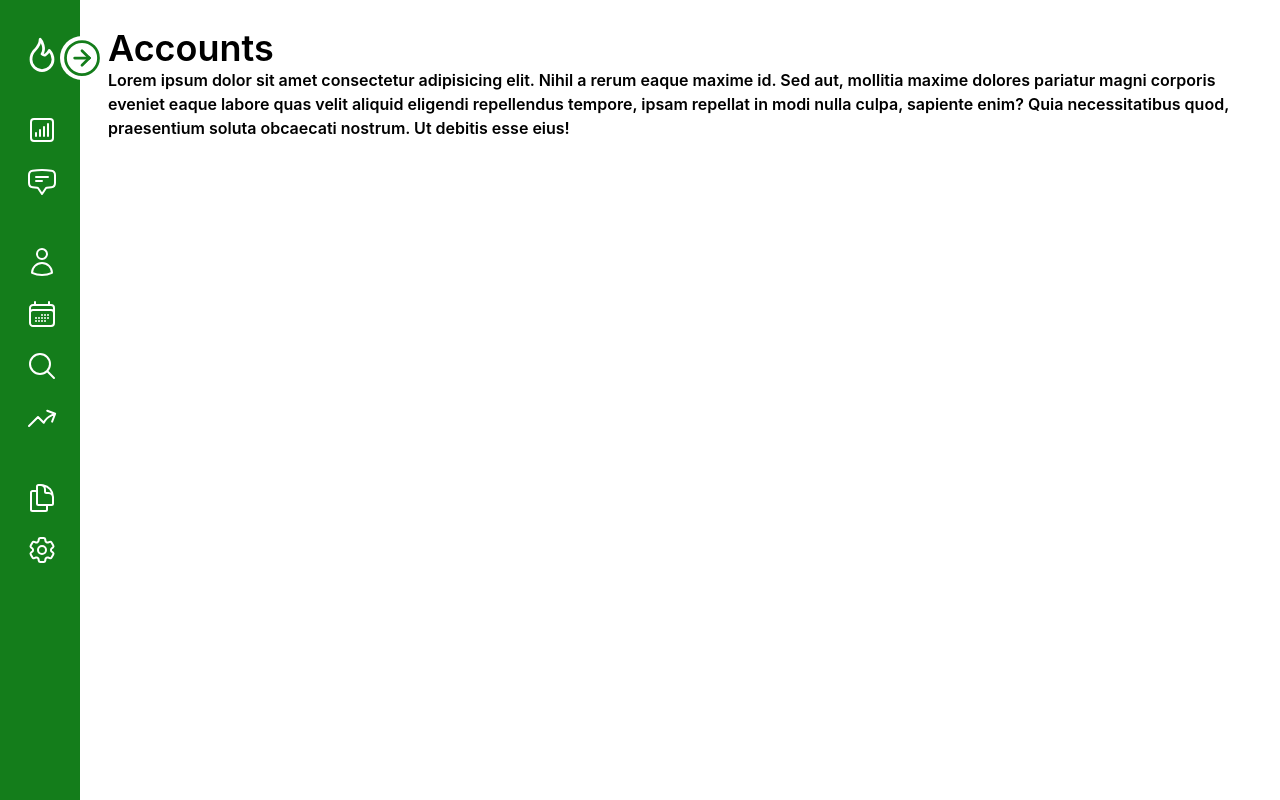
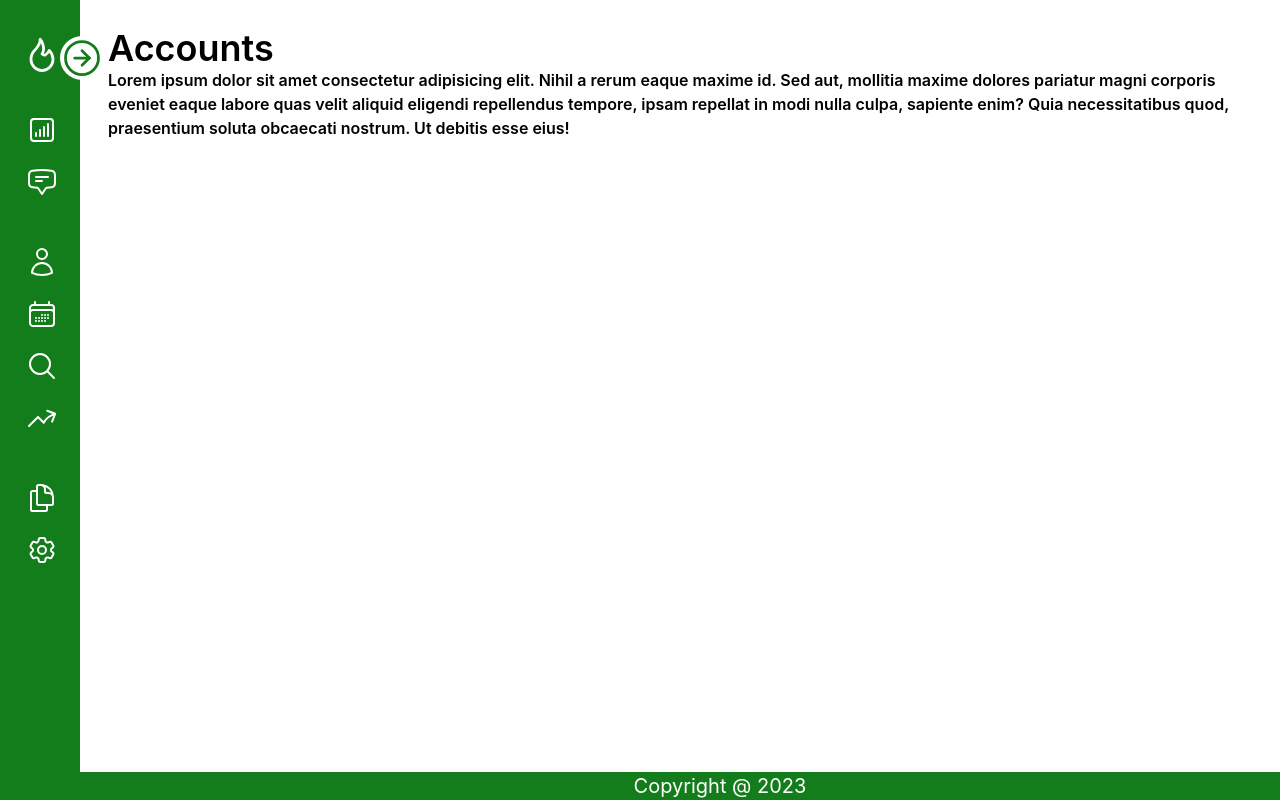
Before and after one commit to Jekwulum/Kwiz-App, a React (Create React App) app: page /accounts in a window 1280 px wide. Built offline with nearby package versions, Linux system fonts and the light colour scheme.

Commit message:
implemented footer component

```diff
--- /dev/null
+++ b/src/components/footer/Footer.js
@@ -0,0 +1,11 @@
+import React from 'react'
+
+const Footer = () => {
+  return (
+    <footer className='text-cust-light text-xl text-center bg-cust-green w-full fixed bottom-0'>
+      <span>Copyright @ {new Date().getFullYear()}</span>
+    </footer>
+  )
+}
+
+export default Footer;
--- a/src/pages/Accounts.js
+++ b/src/pages/Accounts.js
@@ -1,4 +1,5 @@
 import React from 'react';
+import Footer from '../components/footer/Footer';
 import SideMenu from '../components/sideMenu/SideMenu';
 
 const Accounts = () => {
@@ -8,16 +9,19 @@ const Accounts = () => {
 
       <div>
 
-        {/* Header goes here */}
+        <div className='h-screen'>
 
-        <div className='p-7 font-semibold flex-1 h-screen'>
-          <h1 className='text-4xl'>Accounts</h1>
-          <div>
-            <p>Lorem ipsum dolor sit amet consectetur adipisicing elit. Nihil a rerum eaque maxime id. Sed aut, mollitia maxime dolores pariatur magni corporis eveniet eaque labore quas velit aliquid eligendi repellendus tempore, ipsam repellat in modi nulla culpa, sapiente enim? Quia necessitatibus quod, praesentium soluta obcaecati nostrum. Ut debitis esse eius!</p>
+          {/* Header goes here */}
+
+          <div className='p-7 font-semibold flex-1'>
+            <h1 className='text-4xl'>Accounts</h1>
+            <div>
+              <p>Lorem ipsum dolor sit amet consectetur adipisicing elit. Nihil a rerum eaque maxime id. Sed aut, mollitia maxime dolores pariatur magni corporis eveniet eaque labore quas velit aliquid eligendi repellendus tempore, ipsam repellat in modi nulla culpa, sapiente enim? Quia necessitatibus quod, praesentium soluta obcaecati nostrum. Ut debitis esse eius!</p>
+            </div>
           </div>
+
+          <Footer />
         </div>
-
-        {/* Footer */}
 
       </div>
     </div>
--- a/src/pages/Dashboard.js
+++ b/src/pages/Dashboard.js
@@ -1,4 +1,5 @@
 import React from 'react';
+import Footer from '../components/footer/Footer';
 import SideMenu from '../components/sideMenu/SideMenu';
 
 const Dashboard = () => {
@@ -8,16 +9,19 @@ const Dashboard = () => {
 
       <div>
 
-        {/* Header goes here */}
+        <div className='h-screen'>
 
-        <div className='p-7 font-semibold flex-1 h-screen'>
-          <h1 className='text-4xl'>Dashboard</h1>
-          <div>
-            <p>Lorem ipsum dolor sit amet consectetur adipisicing elit. Nihil a rerum eaque maxime id. Sed aut, mollitia maxime dolores pariatur magni corporis eveniet eaque labore quas velit aliquid eligendi repellendus tempore, ipsam repellat in modi nulla culpa, sapiente enim? Quia necessitatibus quod, praesentium soluta obcaecati nostrum. Ut debitis esse eius!</p>
+          {/* Header goes here */}
+
+          <div className='p-7 font-semibold flex-1'>
+            <h1 className='text-4xl'>Dashboard</h1>
+            <div>
+              <p>Lorem ipsum dolor sit amet consectetur adipisicing elit. Nihil a rerum eaque maxime id. Sed aut, mollitia maxime dolores pariatur magni corporis eveniet eaque labore quas velit aliquid eligendi repellendus tempore, ipsam repellat in modi nulla culpa, sapiente enim? Quia necessitatibus quod, praesentium soluta obcaecati nostrum. Ut debitis esse eius!</p>
+            </div>
           </div>
+
+          <Footer />
         </div>
-
-        {/* Footer */}
 
       </div>
     </div>
--- a/src/pages/Inbox.js
+++ b/src/pages/Inbox.js
@@ -1,4 +1,6 @@
 import React from 'react';
+
+import Footer from '../components/footer/Footer';
 import SideMenu from '../components/sideMenu/SideMenu'
 
 const Inbox = () => {
@@ -8,18 +10,22 @@ const Inbox = () => {
 
       <div>
 
-        {/* Header goes here */}
+        <div className='h-screen'>
 
-        <div className='p-7 font-semibold flex-1 h-screen'>
-          <h1 className='text-4xl'>Inbox</h1>
-          <div>
-            <p>Lorem ipsum dolor sit amet consectetur adipisicing elit. Nihil a rerum eaque maxime id. Sed aut, mollitia maxime dolores pariatur magni corporis eveniet eaque labore quas velit aliquid eligendi repellendus tempore, ipsam repellat in modi nulla culpa, sapiente enim? Quia necessitatibus quod, praesentium soluta obcaecati nostrum. Ut debitis esse eius!</p>
+          {/* Header goes here */}
+
+          <div className='p-7 font-semibold flex-1'>
+            <h1 className='text-4xl'>Inbox</h1>
+            <div>
+              <p>Lorem ipsum dolor sit amet consectetur adipisicing elit. Nihil a rerum eaque maxime id. Sed aut, mollitia maxime dolores pariatur magni corporis eveniet eaque labore quas velit aliquid eligendi repellendus tempore, ipsam repellat in modi nulla culpa, sapiente enim? Quia necessitatibus quod, praesentium soluta obcaecati nostrum. Ut debitis esse eius!</p>
+            </div>
           </div>
+
+          <Footer />
         </div>
 
-        {/* Footer */}
+      </div>
 
-      </div>
     </div>
   )
 }
```
